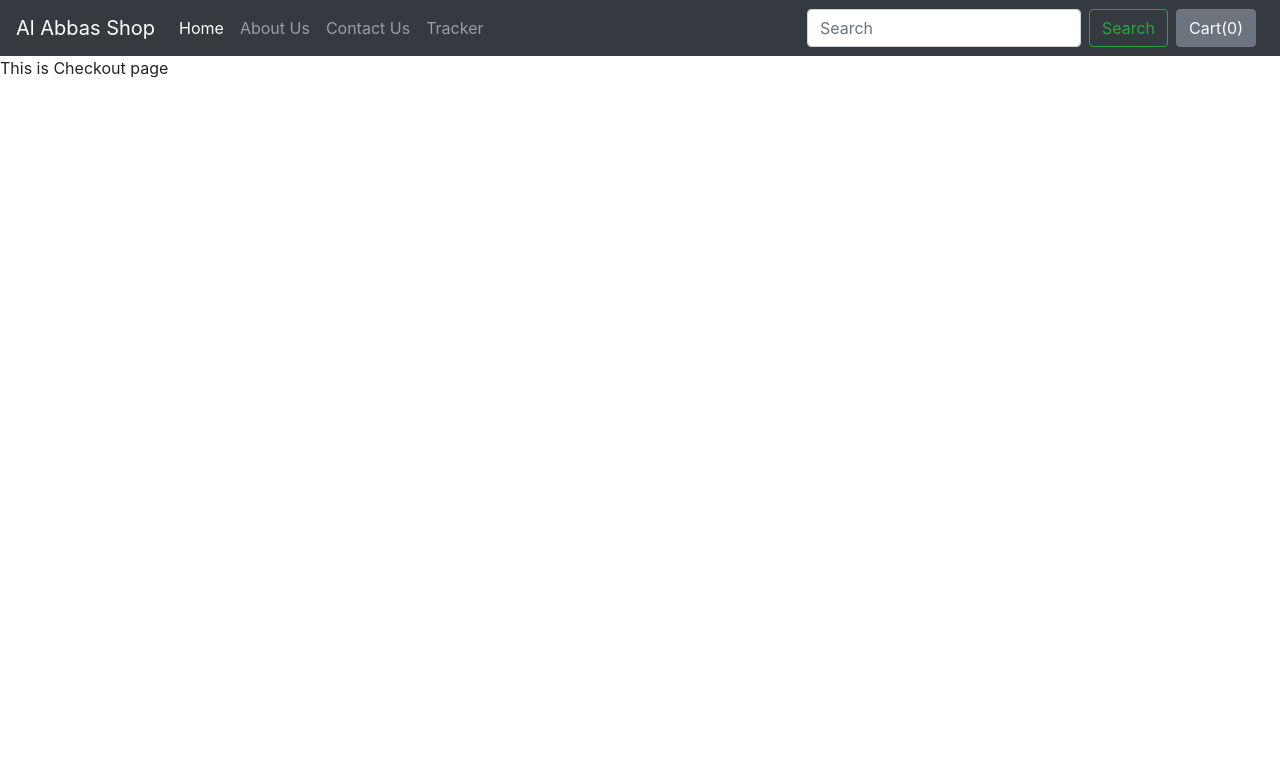
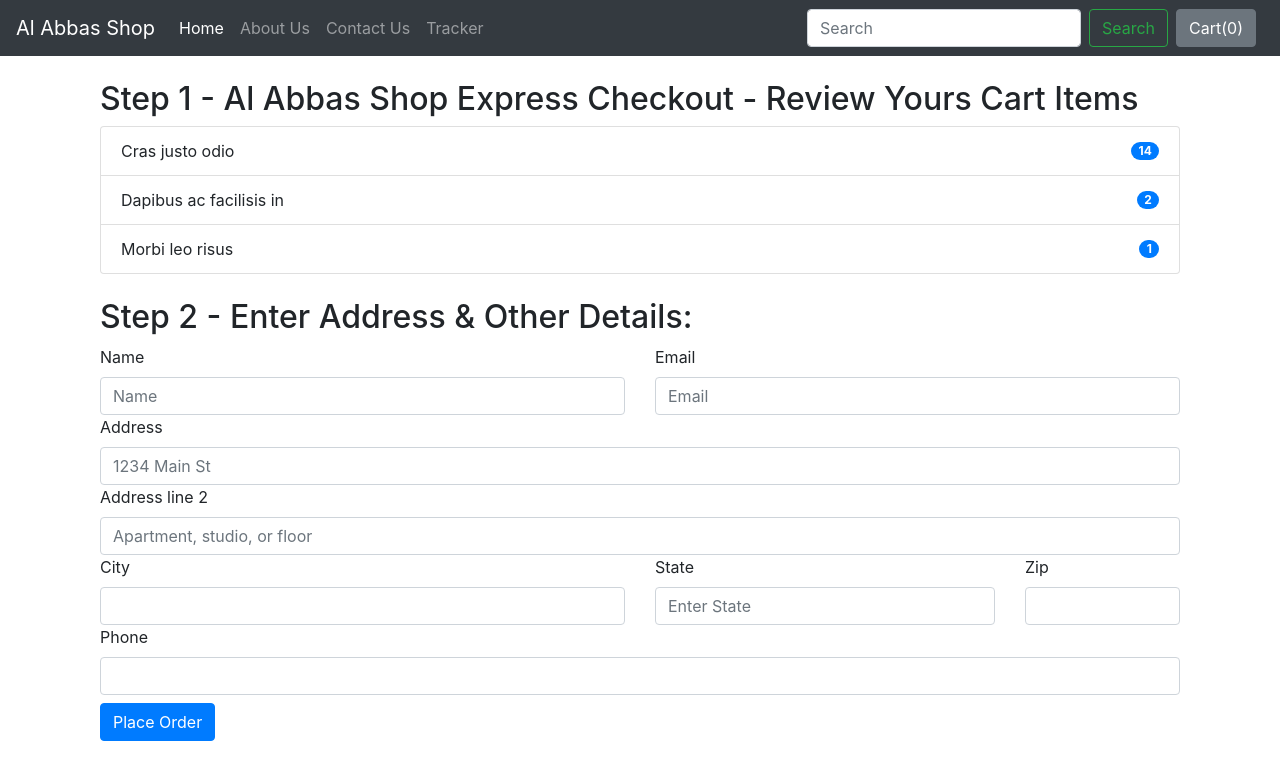
Before and after one commit to munazirabbas47-dotcom/Al-Abbas-Shop, a Django app: page /shop/checkout/ in a window 1280 px wide. Shown: the top 780 px of the page. Run offline with Django 5.2, Linux system fonts and the light colour scheme; some libraries are stand-ins or nearby versions.

Commit message:
Add CheckOutPage

```diff
--- a/aash/shop/templates/shop/cart.html
+++ b/aash/shop/templates/shop/cart.html
@@ -2,6 +2,6 @@
 
 
 
-{% block title %} Cart  {% endblock %}
+{% block title %} Cart - Al Abbas Shop  {% endblock %}
 {% block body %} This is Cart page {% endblock %}
 {% block js %}  {% endblock %}
--- a/aash/shop/templates/shop/checkout.html
+++ b/aash/shop/templates/shop/checkout.html
@@ -2,6 +2,87 @@
 
 
 
-{% block title %} Checkout  {% endblock %}
-{% block body %} This is Checkout page {% endblock %}
+{% block title %} Checkout - Al Abbas Shop  {% endblock %}
+{% block body %}
+
+<div class="container">
+    <div class="col my-4">
+    <h2>Step 1 - Al Abbas Shop Express Checkout - Review Yours Cart Items</h2>
+    <div id='items'>
+            <ul class="list-group">
+                <li class="list-group-item d-flex justify-content-between align-items-center">
+                    Cras justo odio
+                    <span class="badge badge-primary badge-pill">14</span>
+                </li>
+                <li class="list-group-item d-flex justify-content-between align-items-center">
+                    Dapibus ac facilisis in
+                    <span class="badge badge-primary badge-pill">2</span>
+                </li>
+                <li class="list-group-item d-flex justify-content-between align-items-center">
+                    Morbi leo risus
+                    <span class="badge badge-primary badge-pill">1</span>
+                </li>
+            </ul>
+        </div>
+    </div>
+    <div class="col my-4">
+    <h2>Step 2 - Enter Address & Other Details:</h2>
+    <form class="row g-3">
+
+        <div class="col-md-6">
+    <label for="inputname" class="form-label">Name</label>
+    <input type="name" class="form-control" id="inputname" placeholder="Name">
+  </div>
+
+  <div class="col-md-6">
+    <label for="inputEmail4" class="form-label">Email</label>
+    <input type="email" class="form-control" id="inputEmail4" placeholder="Email">
+  </div>
+
+  <div class="col-12">
+    <label for="inputAddress" class="form-label">Address</label>
+    <input type="text" class="form-control" id="inputAddress" placeholder="1234 Main St">
+  </div>
+
+  <div class="col-12">
+    <label for="inputAddress2" class="form-label">Address line 2</label>
+    <input type="text" class="form-control" id="inputAddress2" placeholder="Apartment, studio, or floor">
+  </div>
+
+  <div class="col-md-6">
+    <label for="inputCity" class="form-label">City</label>
+    <input type="text" class="form-control" id="inputCity">
+  </div>
+
+  <div class="col-md-4">
+    <label for="inputState" class="form-label">State</label>
+   <input type="text" class="form-control" id="inputState" placeholder="Enter State">
+  </div>
+
+  <div class="col-md-2">
+    <label for="inputZip" class="form-label">Zip</label>
+    <input type="text" class="form-control" id="inputZip">
+  </div>
+
+  <div class="col-md-12">
+    <label for="inputPhone" class="form-label">Phone</label>
+    <input type="tel" class="form-control" id="inputPhone">
+  </div>
+
+
+  <div class="col-12 my-2">
+    <button type="submit" class="btn btn-primary">Place Order</button>
+  </div>
+</form>
+    </div>
+</div>
+
+
+
+
+
+
+
+
+{% endblock %}
 {% block js %}  {% endblock %}
--- a/aash/shop/templates/shop/login.html
+++ b/aash/shop/templates/shop/login.html
@@ -2,6 +2,6 @@
 
 
 
-{% block title %} Login  {% endblock %}
+{% block title %} Login - Al Abbas Shop  {% endblock %}
 {% block body %} This is Login page {% endblock %}
 {% block js %}  {% endblock %}
--- a/aash/shop/templates/shop/search.html
+++ b/aash/shop/templates/shop/search.html
@@ -2,6 +2,6 @@
 
 
 
-{% block title %} Search  {% endblock %}
+{% block title %} Search - Al Abbas Shop  {% endblock %}
 {% block body %} This is Search page {% endblock %}
 {% block js %}  {% endblock %}
--- a/aash/shop/templates/shop/signup.html
+++ b/aash/shop/templates/shop/signup.html
@@ -2,6 +2,6 @@
 
 
 
-{% block title %} Signup  {% endblock %}
+{% block title %} Signup - Al Abbas Shop  {% endblock %}
 {% block body %} This is Signup page {% endblock %}
 {% block js %}  {% endblock %}
--- a/aash/shop/templates/shop/tracker.html
+++ b/aash/shop/templates/shop/tracker.html
@@ -2,6 +2,6 @@
 
 
 
-{% block title %} tracker  {% endblock %}
+{% block title %} Tracker - Al Abbas Shop  {% endblock %}
 {% block body %} This is tracker page {% endblock %}
 {% block js %}  {% endblock %}
```
